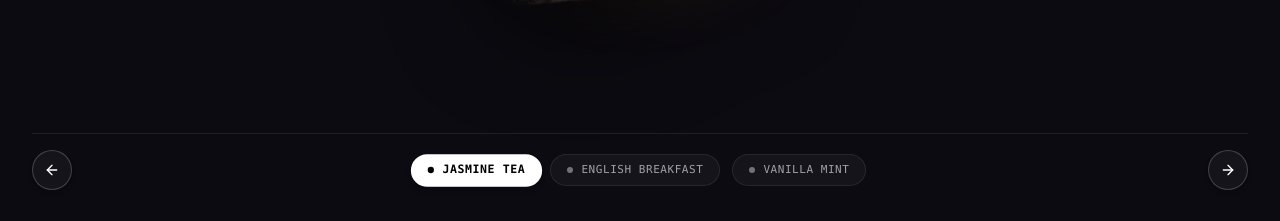
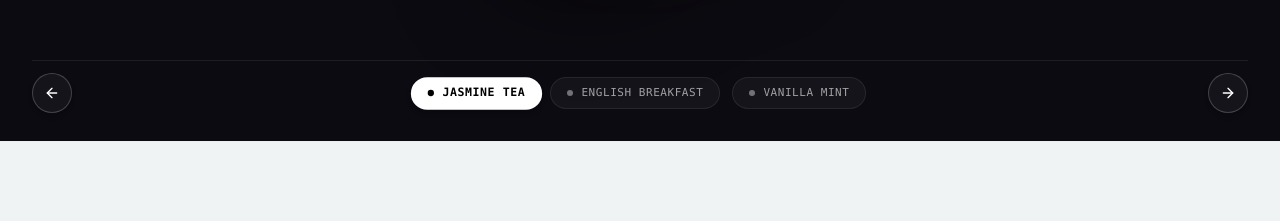
Before and after one commit to ilhammu29/changkeer, a Next.js app: page /tentang-produk in a window 1280 px wide. Shown: the part 579-800 px from the top of the page. Built offline with nearby package versions, Linux system fonts and the light colour scheme; no server answers; the database is empty.

Commit message:
fix(tentang-produk): adjust showcase vertical alignment closer to header and prevent viewport clipping

```diff
--- a/components/products/ProductShowcase.tsx
+++ b/components/products/ProductShowcase.tsx
@@ -91,7 +91,7 @@ export function ProductShowcase() {
 
   return (
     <section
-      className="relative w-full min-h-[80vh] lg:min-h-[86vh] flex flex-col justify-between pt-20 pb-10 lg:pt-24 lg:pb-14 bg-[#0c0b11] text-white overflow-hidden select-none"
+      className="relative w-full min-h-[calc(100vh-5rem)] max-h-[880px] flex flex-col justify-between pt-20 pb-4 sm:pb-6 bg-[#0c0b11] text-white overflow-hidden select-none"
       onTouchStart={handleTouchStart}
       onTouchEnd={handleTouchEnd}
     >
@@ -107,9 +107,9 @@ export function ProductShowcase() {
       </div>
 
       {/* Main Stage: Minimalist Composition (Left: Title Only, Center: Large Product, Right: Price Only) */}
-      <div className="relative z-10 flex-1 flex items-center w-full my-auto">
+      <div className="relative z-10 flex-1 flex items-center w-full mt-1 sm:mt-2 mb-2">
         <Container size="wide" className="w-full">
-          <div className="relative grid grid-cols-1 lg:grid-cols-12 gap-6 lg:gap-4 items-center min-h-[480px] sm:min-h-[540px] lg:min-h-[600px]">
+          <div className="relative grid grid-cols-1 lg:grid-cols-12 gap-6 lg:gap-4 items-center min-h-[400px] sm:min-h-[460px] lg:min-h-[500px]">
             {/* Giant Watermark Typography behind the product (smooth cross-fade) */}
             {FEATURED_PRODUCTS.map((prod, idx) => {
               const isActive = idx === currentIndex;
@@ -185,7 +185,7 @@ export function ProductShowcase() {
               </button>
 
               {/* Stacked Product Cutouts: Pre-mounted in DOM for 100% glitch-free smooth glide */}
-              <div className="relative w-[320px] sm:w-[420px] lg:w-[480px] h-[400px] sm:h-[500px] lg:h-[580px] flex items-center justify-center">
+              <div className="relative w-[300px] sm:w-[380px] lg:w-[440px] xl:w-[460px] h-[360px] sm:h-[440px] lg:h-[480px] xl:h-[520px] flex items-center justify-center">
                 {FEATURED_PRODUCTS.map((prod, idx) => {
                   const isActive = idx === currentIndex;
                   return (
@@ -205,7 +205,7 @@ export function ProductShowcase() {
                           alt={prod.name}
                           fill
                           priority
-                          sizes="(max-width: 640px) 320px, (max-width: 1024px) 420px, 480px"
+                          sizes="(max-width: 640px) 300px, (max-width: 1024px) 380px, 440px"
                           className="object-contain drop-shadow-[0_25px_50px_rgba(0,0,0,0.85)] filter hover:scale-105 transition-transform duration-700 ease-out"
                         />
                       </div>
@@ -242,8 +242,8 @@ export function ProductShowcase() {
       </div>
 
       {/* BOTTOM BAR: Carousel Selector Pills & Minimalist Desktop Arrow Controls */}
-      <Container size="wide" className="relative z-10 pt-4">
-        <div className="flex flex-col sm:flex-row items-center justify-between gap-4 border-t border-white/[0.08] pt-4">
+      <Container size="wide" className="relative z-10 pt-2 pb-1">
+        <div className="flex flex-col sm:flex-row items-center justify-between gap-3 border-t border-white/[0.08] pt-3">
           {/* Minimalist Prev Button (Desktop) */}
           <button
             type="button"
```
